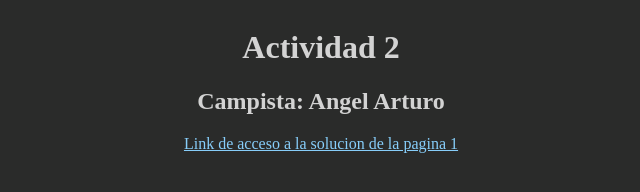
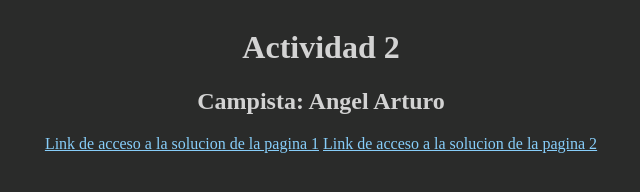
Before and after one commit to MurdockSegundo/analisis_acti2_bd_titanic, a plain HTML site: page index.html in a window 1280 px wide. Shown: the whole page, without its empty margins (319-959 px from the left). Drawn offline with Linux system fonts and the light colour scheme.

Commit message:
Adicion de la pag 2

```diff
--- a/index.html
+++ b/index.html
@@ -11,6 +11,7 @@
         <h1>Actividad 2</h1>
         <h2>Campista: Angel Arturo</h2>
         <a href="https://drive.google.com/drive/folders/1VLLmfifLgUZ9oQFlC0w1lx4mzKw_fWii?usp=drive_link" target="_blank">Link de acceso a la solucion de la pagina 1</a>
+        <a href="https://docs.google.com/document/d/1XcaBBfLih0lBUlMEqoJgWdM6fGaJsSD4" target="_blank">Link de acceso a la solucion de la pagina 2</a>
     </div>
 </body>
 </html>
```
